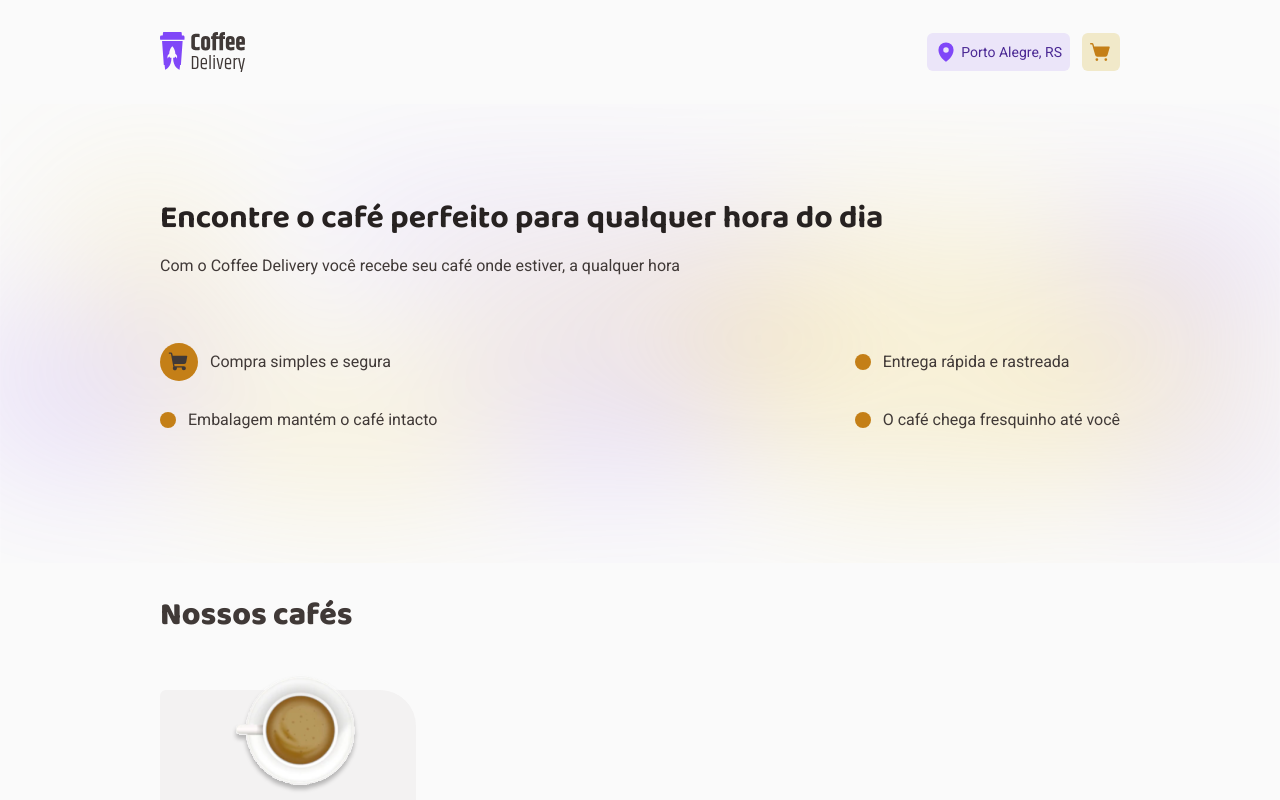
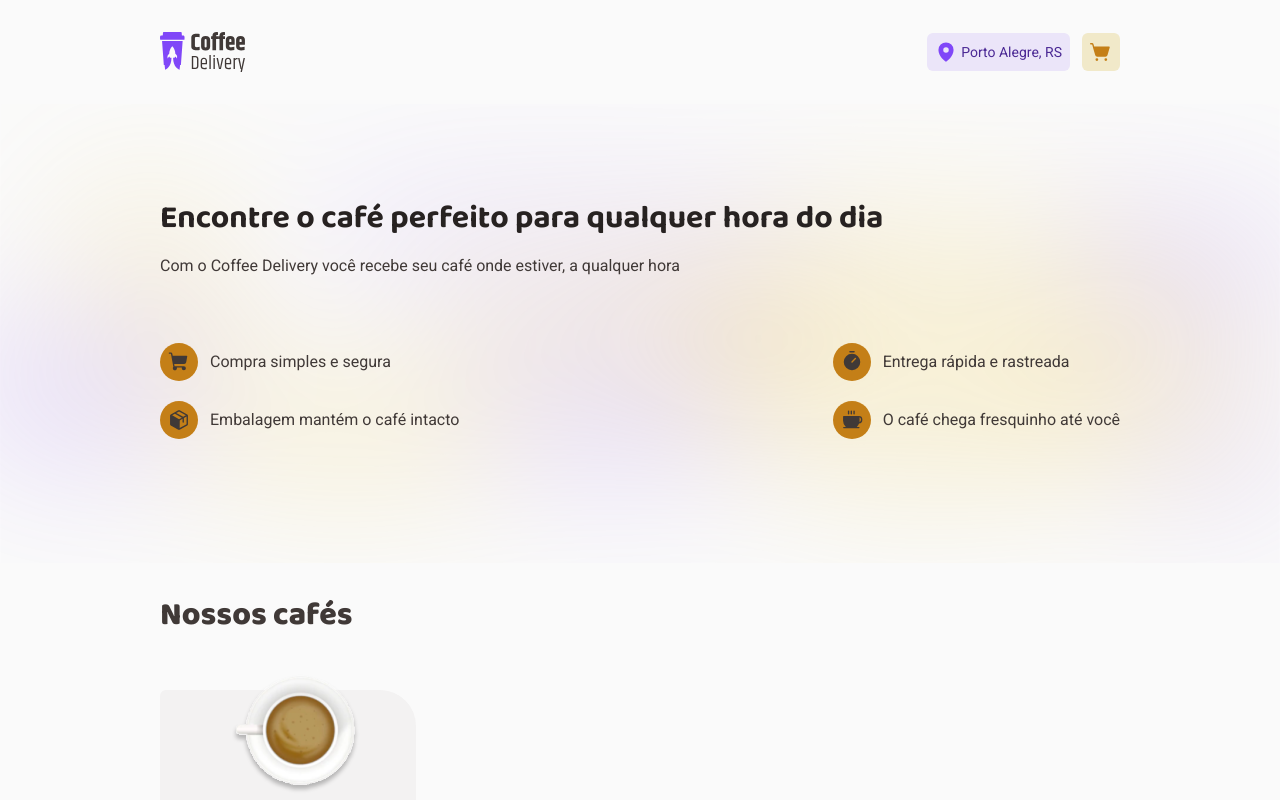
Before and after one commit to MartinGBB/coffee-delivery, a React (Vite) app: page / in a window 1280 px wide. Shown: the top 800 px of the page. Built offline with nearby package versions, Linux system fonts and the light colour scheme.

Commit message:
feat: adiciona iconos de banner

```diff
--- a/src/pages/Home/index.tsx
+++ b/src/pages/Home/index.tsx
@@ -1,4 +1,4 @@
-import { ShoppingCart } from 'phosphor-react'
+import { Coffee, Package, ShoppingCart, Timer } from 'phosphor-react'
 import { Products } from './components/Products'
 import {
   BannerContainer,
@@ -29,16 +29,23 @@ export function Home() {
             </p>
 
             <p>
-              <span></span>
+              <span>
+                <Timer size={22} weight="fill" />
+              </span>
               Entrega rápida e rastreada
             </p>
 
             <p>
-              <span></span>
+              <span>
+                <Package size={22} weight="fill" />
+              </span>
               Embalagem mantém o café intacto
             </p>
             <p>
-              <span></span>O café chega fresquinho até você
+              <span>
+                <Coffee size={22} weight="fill" />
+              </span>
+              O café chega fresquinho até você
             </p>
           </DescriptionBanner>
         </ContentBanner>
```
